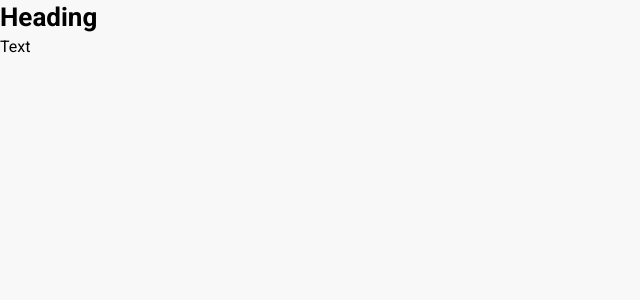
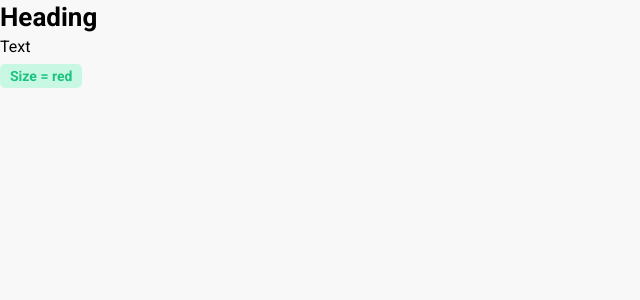
Before and after one commit to asqarbekolimov/education, a Next.js app: page / in a window 1280 px wide. Shown: the top 300 px of the page, without its empty margins (0-640 px from the left). Built offline with nearby package versions, Linux system fonts and the light colour scheme.

Commit message:
tag component

```diff
--- a/src/components/index.ts
+++ b/src/components/index.ts
@@ -1,2 +1,3 @@
 export { default as Heading } from "./heading/heading";
 export { default as Text } from "./text/text";
+export { default as Tag } from "./tag/tag";
--- /dev/null
+++ b/src/components/tag/tag.module.css
@@ -0,0 +1,32 @@
+.tag {
+  display: inline-block;
+  margin-right: 5px;
+  margin-top: 5px;
+  border-radius: 5px;
+}
+.s {
+  padding: 5px 10px;
+  font-size: 12px;
+  line-height: 12px;
+}
+.m {
+  padding: 5px 10px;
+  font-size: 14px;
+  line-height: 14px;
+}
+
+.red {
+  color: var(--white);
+  background-color: #de0000;
+  font-weight: bold;
+}
+.green {
+  color: var(--green);
+  background-color: var(--green-light);
+  font-weight: bold;
+}
+.primary {
+  color: var(--primary);
+  background-color: none;
+  border: 1px solid var(--primary);
+}
--- /dev/null
+++ b/src/components/tag/tag.tsx
@@ -0,0 +1,26 @@
+import React from "react";
+import { TagProps } from "./tag.props";
+import styles from "./tag.module.css";
+import cn from "classnames";
+
+const Tag = ({
+  size = "m",
+  color = "primary",
+  children,
+}: TagProps): JSX.Element => {
+  return (
+    <div
+      className={cn(styles.tag, {
+        [styles.s]: size === "s",
+        [styles.m]: size === "m",
+        [styles.red]: color === "red",
+        [styles.primary]: color === "primary",
+        [styles.green]: color === "green",
+      })}
+    >
+      {children}
+    </div>
+  );
+};
+
+export default Tag;
--- a/src/pages/index.tsx
+++ b/src/pages/index.tsx
@@ -1,6 +1,6 @@
 import React from "react";
 import { Roboto } from "@next/font/google";
-import { Heading, Text } from "../components";
+import { Heading, Tag, Text } from "../components";
 const font = Roboto({
   weight: ["400", "500", "700", "900"],
   subsets: ["latin"],
@@ -11,6 +11,9 @@ export default function Index() {
     <div className={font.className}>
       <Heading tag="h1">Heading</Heading>
       <Text size="m">Text</Text>
+      <Tag size="m" color="green">
+        Size = red
+      </Tag>
     </div>
   );
 }
```
Also changed, not shown: src/components/tag/tag.props.ts (added, +7 -0 lines).
